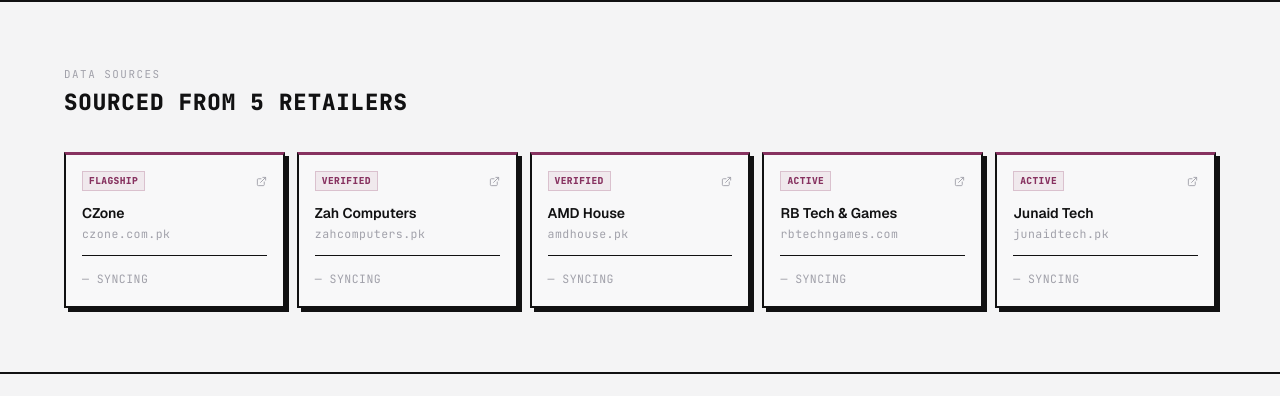
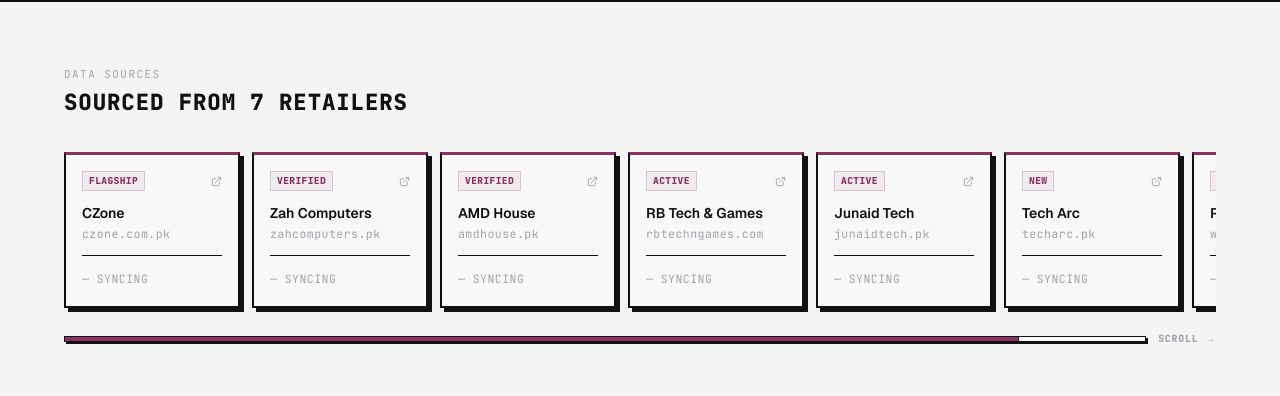
Before and after one commit to AzaanFaisal606/rigpk-front, a Next.js app: page / in a window 1280 px wide. Shown: the part 758-1154 px from the top of the page. Built offline with nearby package versions, Linux system fonts and the light colour scheme; no server answers.

Commit message:
new retailer cards

```diff
--- a/components/Sources.tsx
+++ b/components/Sources.tsx
@@ -2,16 +2,18 @@
 
 import { ExternalLink, Database } from "lucide-react";
 import { motion } from "framer-motion";
-import { useState } from "react";
+import { useEffect, useRef, useState } from "react";
 import { type Stats } from "@/lib/api";
 import { monoFont } from "@/lib/tokens";
 
 const STORES = [
   { key: "czone.com.pk",       name: "CZone",           domain: "czone.com.pk",       tag: "FLAGSHIP" },
   { key: "zahcomputers.pk",    name: "Zah Computers",   domain: "zahcomputers.pk",    tag: "VERIFIED" },
-  { key: "amdhouse.pk",        name: "AMD House",        domain: "amdhouse.pk",        tag: "VERIFIED" },
-  { key: "rbtechngames.com",   name: "RB Tech & Games",  domain: "rbtechngames.com",   tag: "ACTIVE" },
-  { key: "junaidtech.pk",      name: "Junaid Tech",      domain: "junaidtech.pk",      tag: "ACTIVE" },
+  { key: "amdhouse.pk",        name: "AMD House",       domain: "amdhouse.pk",        tag: "VERIFIED" },
+  { key: "rbtechngames.com",   name: "RB Tech & Games", domain: "rbtechngames.com",   tag: "ACTIVE" },
+  { key: "junaidtech.pk",      name: "Junaid Tech",     domain: "junaidtech.pk",      tag: "ACTIVE" },
+  { key: "techarc.pk",         name: "Tech Arc",        domain: "techarc.pk",         tag: "NEW" },
+  { key: "pakbyte.pk",         name: "PakByte",         domain: "www.pakbyte.pk",     tag: "NEW" },
 ];
 
 interface SourcesProps {
@@ -20,6 +22,38 @@ interface SourcesProps {
 
 export default function Sources({ stats }: SourcesProps) {
   const total = stats?.total_parts ?? 0;
+  const scrollRef = useRef<HTMLDivElement | null>(null);
+  const [scrollProgress, setScrollProgress] = useState(0);   // 0..1
+  const [thumbWidth, setThumbWidth] = useState(1);           // 0..1 — ratio of visible viewport
+  const [isOverflowing, setIsOverflowing] = useState(false);
+
+  useEffect(() => {
+    const el = scrollRef.current;
+    if (!el) return;
+
+    const update = () => {
+      const max = el.scrollWidth - el.clientWidth;
+      const ratio = el.clientWidth / el.scrollWidth;
+      setIsOverflowing(max > 1);
+      setThumbWidth(Math.min(1, Math.max(0.15, ratio)));
+      setScrollProgress(max > 0 ? el.scrollLeft / max : 0);
+    };
+
+    update();
+    el.addEventListener("scroll", update, { passive: true });
+    const ro = new ResizeObserver(update);
+    ro.observe(el);
+    window.addEventListener("resize", update);
+
+    return () => {
+      el.removeEventListener("scroll", update);
+      ro.disconnect();
+      window.removeEventListener("resize", update);
+    };
+  }, []);
+
+  // Thumb position: scroll progress maps into track minus thumb width
+  const thumbLeft = scrollProgress * (1 - thumbWidth) * 100;
 
   return (
     <section
@@ -52,8 +86,16 @@ export default function Sources({ stats }: SourcesProps) {
           )}
         </div>
 
-        {/* Store cards */}
-        <div className="flex gap-3 overflow-x-auto pb-2 md:pb-0 md:grid md:grid-cols-5 md:overflow-visible">
+        {/* Store cards — always horizontal-scroll on all viewports */}
+        <div
+          ref={scrollRef}
+          className="flex gap-3 overflow-x-auto pb-2"
+          style={{
+            scrollbarWidth: "none",
+            msOverflowStyle: "none",
+            WebkitOverflowScrolling: "touch",
+          }}
+        >
           {STORES.map((store, i) => {
             const count = stats?.by_source[store.key];
             return (
@@ -61,6 +103,49 @@ export default function Sources({ stats }: SourcesProps) {
             );
           })}
         </div>
+
+        {/* Scroll indicator — visible whenever cards overflow */}
+        {isOverflowing && (
+          <div className="mt-4 flex items-center gap-3">
+            <div
+              aria-hidden
+              style={{
+                position: "relative",
+                flex: 1,
+                height: 6,
+                background: "var(--bg-card)",
+                border: "1.5px solid #111112",
+                boxShadow: "2px 2px 0 #111112",
+              }}
+            >
+              <div
+                style={{
+                  position: "absolute",
+                  top: 0,
+                  bottom: 0,
+                  left: `${thumbLeft}%`,
+                  width: `${thumbWidth * 100}%`,
+                  background: "var(--purple)",
+                  borderRight: "1.5px solid #111112",
+                  transition: "left 0.08s linear",
+                }}
+              />
+            </div>
+            <span
+              className="mono"
+              style={{
+                fontSize: "0.62rem",
+                fontWeight: 800,
+                letterSpacing: "0.08em",
+                textTransform: "uppercase",
+                color: "var(--text-dim)",
+                whiteSpace: "nowrap",
+              }}
+            >
+              Scroll →
+            </span>
+          </div>
+        )}
       </div>
     </section>
   );
@@ -88,7 +173,7 @@ function StoreCard({
       transition={{ duration: 0.35, delay: i * 0.06 }}
       onMouseEnter={() => setHovered(true)}
       onMouseLeave={() => setHovered(false)}
-      className="flex-shrink-0 w-44 md:w-auto overflow-hidden group no-underline"
+      className="flex-shrink-0 w-44 overflow-hidden group no-underline"
       style={{
         background: "var(--bg-card)",
         borderTop: "3px solid var(--purple)",
--- a/lib/constants.ts
+++ b/lib/constants.ts
@@ -9,6 +9,8 @@ export const SOURCES = [
   { key: "amdhouse.pk",      label: "AMD House" },
   { key: "rbtechngames.com", label: "RB Tech" },
   { key: "junaidtech.pk",    label: "Junaid Tech" },
+  { key: "techarc.pk",       label: "Tech Arc" },
+  { key: "pakbyte.pk",       label: "PakByte" },
 ] as const;
 
 export const SPEC_KEYS = [
```
